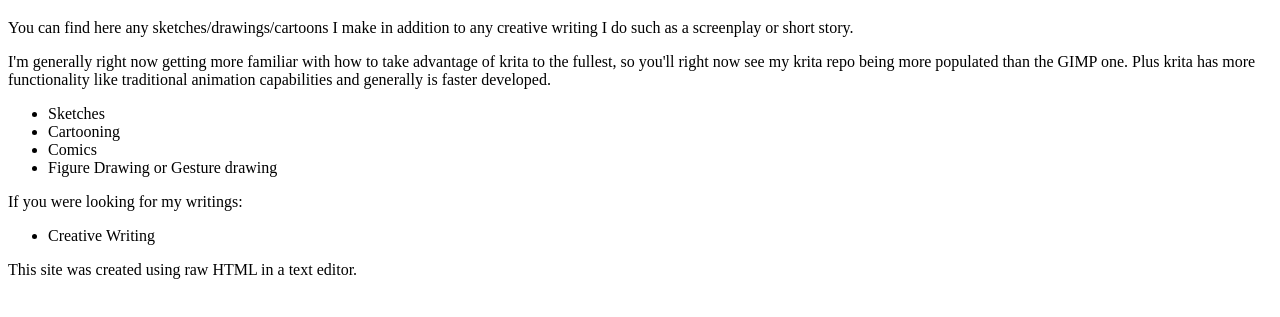
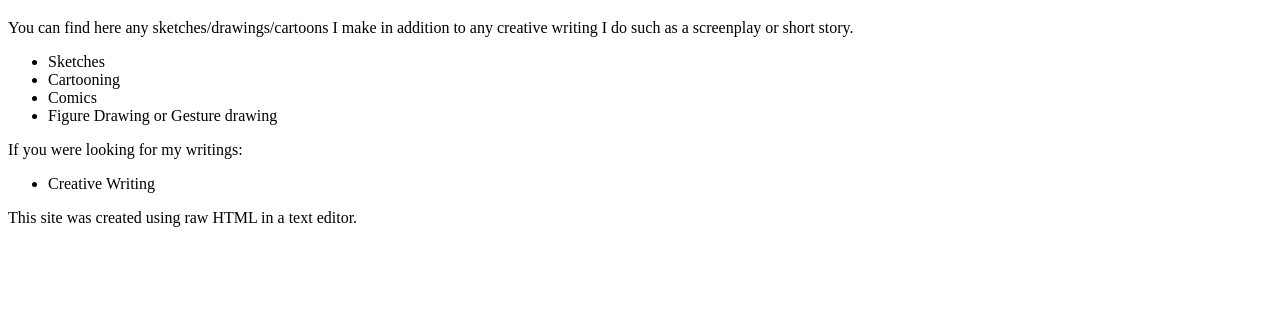
Before and after one commit to exjaynine/exjaynine.github.io, a plain HTML site: page index.html in a window 1280 px wide. Shown: the part 173-490 px from the top of the page. Drawn offline with Linux system fonts and the light colour scheme.

Commit message:
Update index.html

```diff
--- a/index.html
+++ b/index.html
@@ -6,7 +6,6 @@
 <br>
 <h1>This is my personal website for Matthew Polk.</h1>
 <p>You can find here any sketches/drawings/cartoons I make in addition to any creative writing I do such as a screenplay or short story.</p>
-<p>I'm generally right now getting more familiar with how to take advantage of krita to the fullest, so you'll right now see my krita repo being more populated than the GIMP one. Plus krita has more functionality like traditional animation capabilities and generally is faster developed.</p>
 
 <ul>
 <li>Sketches</li>
```
